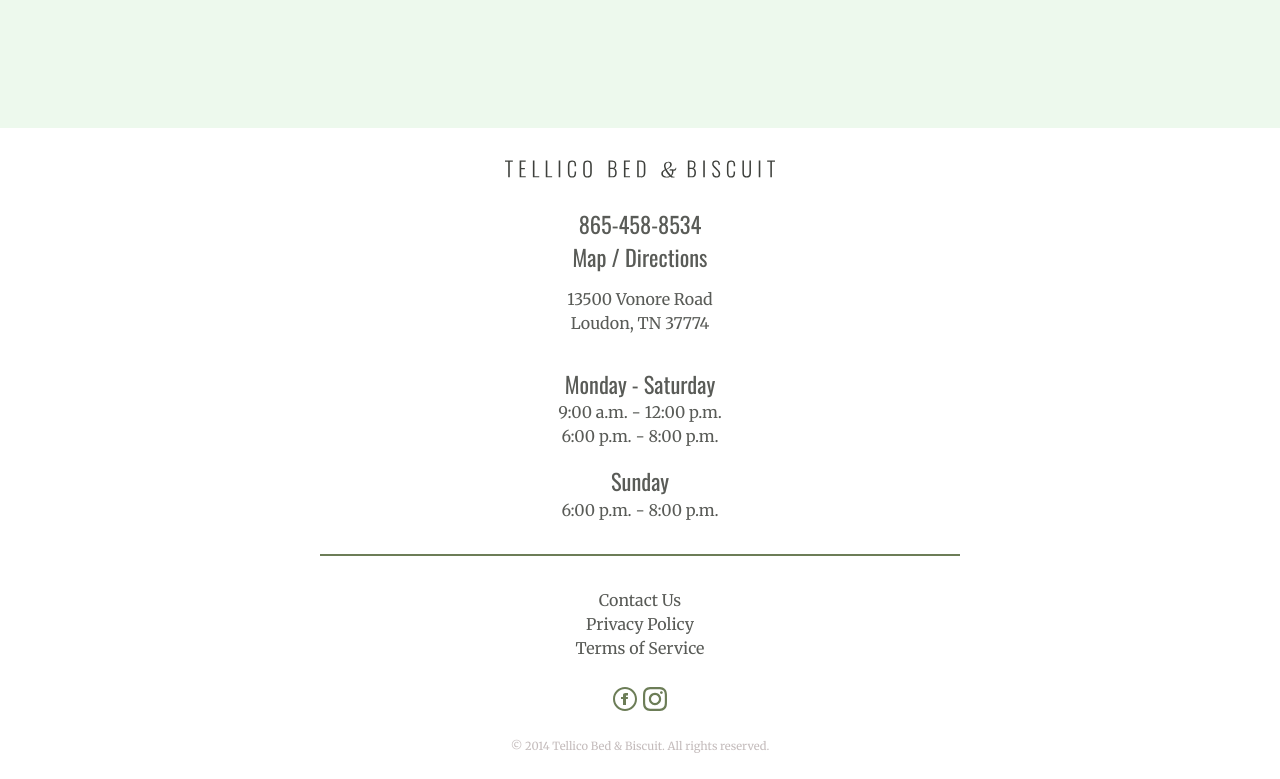
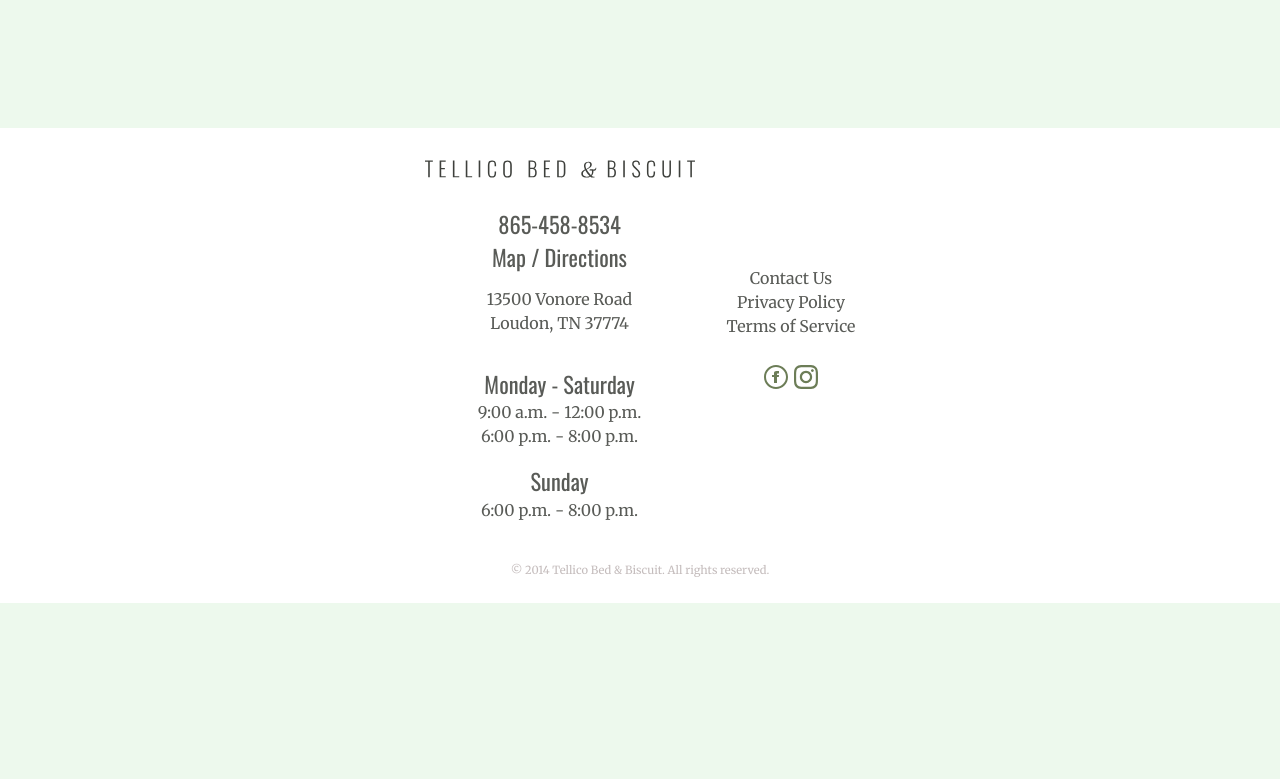
Before and after one commit to Worthy-Dev/tellicoBNB, a React (Create React App) app in the folder tellico/: page /contact in a window 1280 px wide. Shown: the part 692-1471 px from the top of the page. After the commit the page ends 1295 px from the top, so only its background shows below. Built offline with nearby package versions, Linux system fonts and the light colour scheme; the HTML template or start-up script is replaced by a standard one.

Commit message:
media started for footer

```diff
--- a/tellico/src/components/Footer.js
+++ b/tellico/src/components/Footer.js
@@ -58,7 +58,9 @@
           </a>
 
         </div>
-          <p className="copyright">&copy; 2014 Tellico Bed & Biscuit. All rights reserved.</p>
+      </div>
+      <div className="copy">
+          <p className="copy-right">&copy; 2014 Tellico Bed & Biscuit. All rights reserved.</p>
       </div>
     </FooterContainer>
   );
@@ -80,12 +82,6 @@
     justify-content: center;
     align-items: center;
 
-    .copyright{
-        font-size: .7rem;
-        color: #c4bcbc;
-        margin-bottom: 1.5rem;
-    }
-
     .logo-container{
         display: flex;
         justify-content: center;
@@ -98,33 +94,33 @@
 
     .section {
       padding: 1rem;
-    .phone{
+      .phone {
           font-size: 1.4rem;
           padding: .8rem;
           font-family: 'Oswald', sans-serif;
       }
-    .hours{
+    .hours {
         font-size: 1.4rem;
         padding-top: 2rem;
         font-family: 'Oswald', sans-serif;
     }
-    .sunday{
+    .sunday {
         padding-top: 1rem;
         font-size: 1.4rem;
         font-family: 'Oswald', sans-serif;
     }
 
-    .social{
+    .social {
         padding: .7rem .2rem;
     }
   }
 
-  .lines{
+  .lines {
     border-top: 2px solid #6c7d57;
     width: 50%;
   }
 
-  p{
+  p {
     margin: 0;
   }
 
@@ -135,5 +131,26 @@
   ul {
     list-style-type: none;
   }
-`;
+  }
+  .copy{
+      .copy-right{
+        margin: 1.5rem;
+        font-size: .7rem;
+        color: #c4bcbc;
+      }
+    }
+  @media (min-width: 600px) {
+
+    .footer {
+      flex-direction: row;
+      .section {
+
+      }
+    }
+
+    .lines {
+      display: none;
+    }
+  }
+`
 export default Footer;
```
Lines whose indentation alone changed are shown as unchanged.
